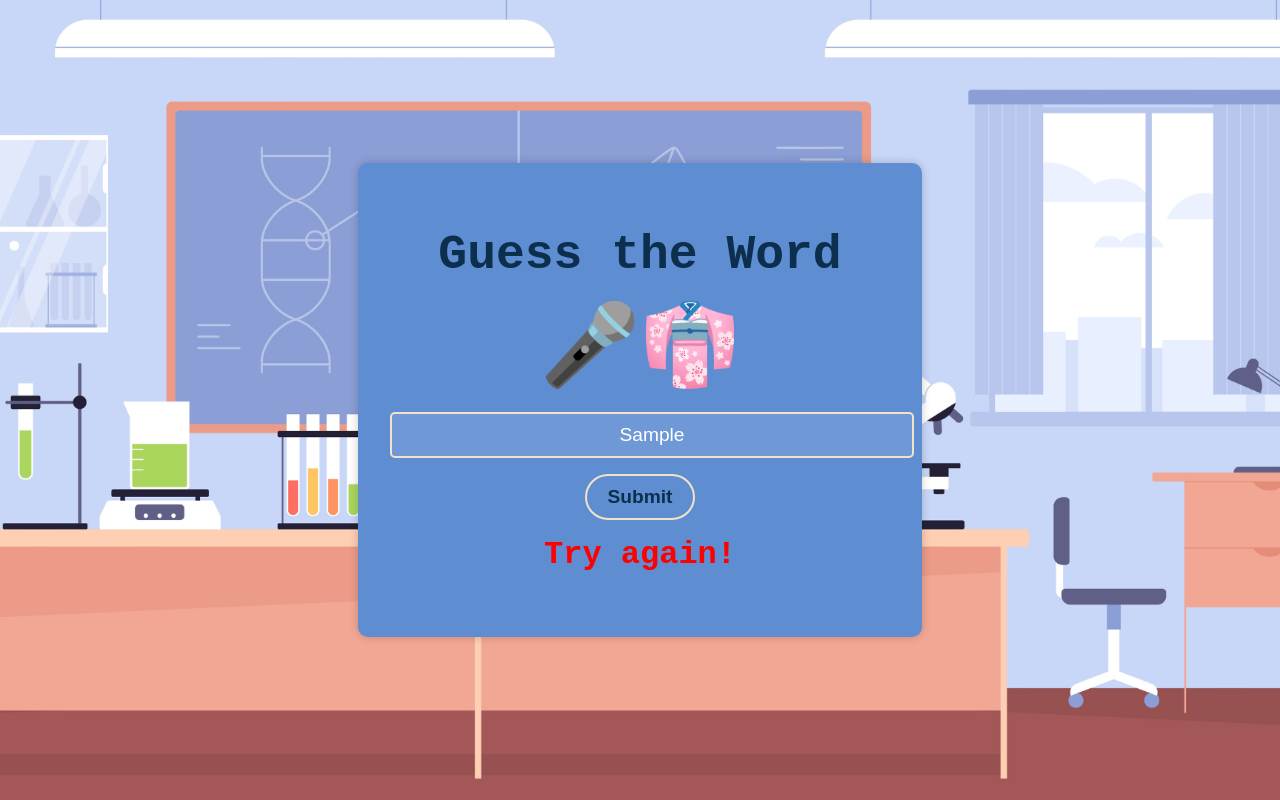
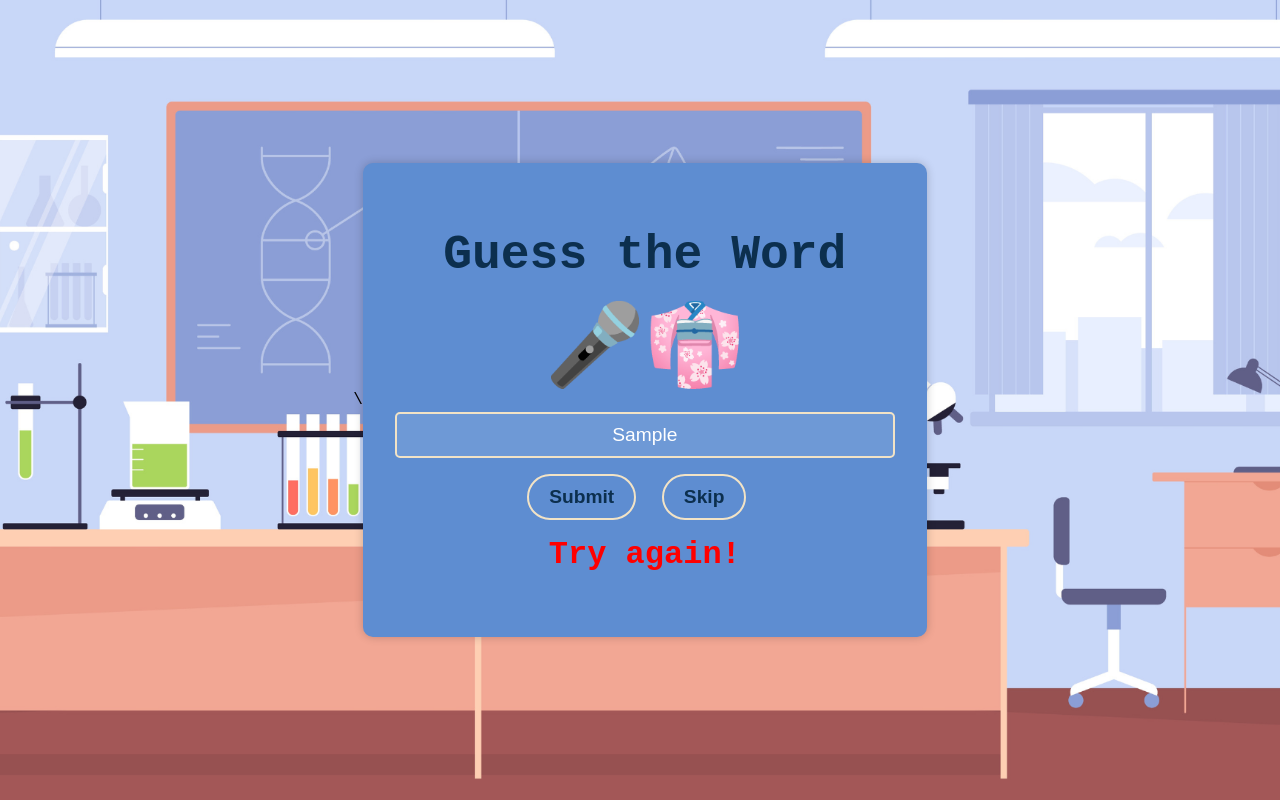
Before and after one commit to nicolericare/labweekgame, a plain HTML site: page game.html in a window 1280 px wide. Both pictures are taken after typing "Sample" into the empty fields and a click on the button "Submit". Drawn offline with Linux system fonts and the light colour scheme.

Commit message:
skip button, and multiple possible answers for some questions

```diff
--- a/game.html
+++ b/game.html
@@ -1,4 +1,4 @@
-<!DOCTYPE html>
+\<!DOCTYPE html>
 <html lang="en">
 <head>
     <meta charset="UTF-8">
@@ -13,6 +13,8 @@
 
         <input type="text" id="userInput" class="answer-input" placeholder="Type your answer here..." autocomplete="off">
         <button id="submitAnswer" class="submit-button">Submit</button>
+        <button id="skipAnswer" class="skip-button">Skip</button>
+
 
         <p id="feedback" class="feedback-message"></p>
     </div>
--- a/game.js
+++ b/game.js
@@ -1,79 +1,94 @@
+
 const pictograms = [
-    { emoji: "🎤👘", answer: "microbe" },
-    { emoji: "🦴 🇲 ➡️", answer: "bone marrow" },
-    { emoji: "🐜👁️🧍", answer: "antibody" },
-    { emoji: "🩸🏦", answer: "blood bank" },
-    { emoji: "🦶💉", answer: "foot poke" },
-    { emoji: "🎙️🔭", answer: "microscope" },
-    { emoji: "🩸💨", answer: "blood gas" },
-    { emoji: "🍐 A 🌐", answer: "parasite" },
-    { emoji:  "🚶‍♂️📍Ni 🧰", answer: "torniquet" },
-    { emoji: "😀⚕️👩‍🔬🗓️", answer: "happy medical lab week" }
+    { emoji: "🎤👘", answers: ["microbe"] },
+    { emoji: "🦴 🇲 ➡️", answers: ["bone marrow"] },
+    { emoji: "🐜👁️🧍", answers: ["antibody", "anti body"] },
+    { emoji: "🩸🏦", answers: ["blood bank", "bloodbank"] },
+    { emoji: "🦶💉", answers: ["foot poke", "heel poke", "heel stick"] },
+    { emoji: "🎙️🔭", answers: ["microscope", "micro scope", "micro-scope"] },
+    { emoji: "🩸💨", answers: ["blood gas", "bloodgas"] },
+    { emoji: "🍐 A 🌐", answers: ["parasite", "para site"] },
+    { emoji: "🚶‍♂️📍Ni 🧰", answers: ["tourniquet", "torniquet", "turny kit"] },
+    { emoji: "😀⚕️👩‍🔬🗓️", answers: ["happy medical lab week", "lab week"] }
 ];
 
 let currentQuestion = 0;
+let skippedQuestions = [];
+let answeredQuestions = [];
 
-const pictogramElement = document.getElementById("pictogram");
+
+const pictogram = document.getElementById("pictogram");
 const userInput = document.getElementById("userInput");
-const submitButton = document.getElementById("submitAnswer");
 const feedback = document.getElementById("feedback");
+const gameContainer = document.querySelector(".game-container");
 const endScreen = document.getElementById("end-screen");
 
-// Function to load the next pictogram
+// Load the current emoji
 function loadPictogram() {
-    pictogramElement.textContent = pictograms[currentQuestion].emoji;
+    pictogram.textContent = pictograms[currentQuestion].emoji;
     userInput.value = "";
     feedback.textContent = "";
 }
+//
+// Check the user’s input
+function checkAnswer() {
+    const userAnswer = userInput.value.trim().toLowerCase();
+    const validAnswers = pictograms[currentQuestion].answers.map(a => a.toLowerCase());
 
-// Initial load
-loadPictogram();
-
-// Function to check answer
-function checkAnswer() {
-    let userAnswer = userInput.value.trim().toLowerCase(); // Case insensitive
-    let correctAnswer = pictograms[currentQuestion].answer.toLowerCase();
-
-    if (userAnswer === correctAnswer) {
+    if (validAnswers.includes(userAnswer)) {
         feedback.textContent = "Correct!";
         feedback.style.color = "green";
 
+        //  Track this question as answered so it doesn't repeat
+        answeredQuestions.push(currentQuestion);
+
+        // Also remove it from the skipped list if it was skipped
+        skippedQuestions = skippedQuestions.filter(i => i !== currentQuestion);
+
         setTimeout(() => {
             currentQuestion++;
-
-            if (currentQuestion < pictograms.length) {
-                loadPictogram();
-            } else {
-                // Show the end screen instead of replacing the container
-                showEndScreen();
-            }
-        }, 1000); // Wait 1 second before showing next question
-
+            goToNextOrFinish();
+        }, 1000);
     } else {
         feedback.textContent = "Try again!";
         feedback.style.color = "red";
     }
 }
 
-// Event Listener for Clicking Submit Button
-submitButton.addEventListener("click", checkAnswer);
 
-// Event Listener for Pressing "Enter" Key
-userInput.addEventListener("keypress", (event) => {
-    if (event.key === "Enter") {
-        event.preventDefault(); // Prevents form submission (if inside a form)
-        checkAnswer();
+// Handle skipping a question
+function skipQuestion() {
+    skippedQuestions.push(currentQuestion);
+    currentQuestion++;
+    goToNextOrFinish();
+}
+
+// Go to next question or revisit skipped ones
+function goToNextOrFinish() {
+    // Go forward through unanswered questions
+    while (currentQuestion < pictograms.length && answeredQuestions.includes(currentQuestion)) {
+        currentQuestion++;
     }
-});
 
-// Function to show the end screen
+    if (currentQuestion < pictograms.length) {
+        loadPictogram();
+    } else if (skippedQuestions.length > 0) {
+        currentQuestion = skippedQuestions.shift();
+        loadPictogram();
+    } else {
+        showEndScreen();
+    }
+}
+
+
+// Show the end screen with confetti
 function showEndScreen() {
-    document.querySelector(".game-container").style.display = "none"; // Hide game container
-    endScreen.classList.remove("hidden"); // Show the end screen
+    gameContainer.style.display = "none";
+    endScreen.classList.remove("hidden");
     startConfetti();
 }
 
-// Confetti effect using canvas
+// Confetti effect
 function startConfetti() {
     const canvas = document.getElementById("confettiCanvas");
     const ctx = canvas.getContext("2d");
@@ -81,7 +96,6 @@ function startConfetti() {
     canvas.height = window.innerHeight;
 
     let particles = [];
-
     for (let i = 0; i < 100; i++) {
         particles.push({
             x: Math.random() * canvas.width,
@@ -94,7 +108,7 @@ function startConfetti() {
 
     function updateConfetti() {
         ctx.clearRect(0, 0, canvas.width, canvas.height);
-        particles.forEach((p) => {
+        particles.forEach(p => {
             p.y += p.speedY;
             if (p.y > canvas.height) p.y = 0;
             ctx.fillStyle = p.color;
@@ -102,9 +116,22 @@ function startConfetti() {
             ctx.arc(p.x, p.y, p.size, 0, Math.PI * 2);
             ctx.fill();
         });
-
         requestAnimationFrame(updateConfetti);
     }
 
     updateConfetti();
 }
+
+// Event listeners
+document.getElementById("submitAnswer").addEventListener("click", checkAnswer);
+document.getElementById("skipAnswer").addEventListener("click", skipQuestion);
+userInput.addEventListener("keypress", (e) => {
+    if (e.key === "Enter") {
+        checkAnswer();
+    }
+});
+
+// Initial load
+loadPictogram();
+
+// commit test
--- a/styles.css
+++ b/styles.css
@@ -218,6 +218,26 @@ body {
 .submit-button:hover {
     background: rgba(103, 168, 114, 0.2);
 }
+.submit-button,
+.skip-button {
+    display: inline-block;
+    margin-right: 1rem;
+}
+.skip-button {
+    padding: 10px 20px;
+    font-size: 1.2rem;
+    font-weight: bold;
+    color: rgb(12, 47, 78);
+    background: transparent;
+    border: 2px solid #f2e3c6;
+    border-radius: 30px;
+    transition: 0.3s;
+    cursor: pointer;
+}
+
+.skip-button:hover {
+    background: rgba(242, 227, 198, 0.2);
+}
 
 /* Feedback Message */
 .feedback-message {
```
